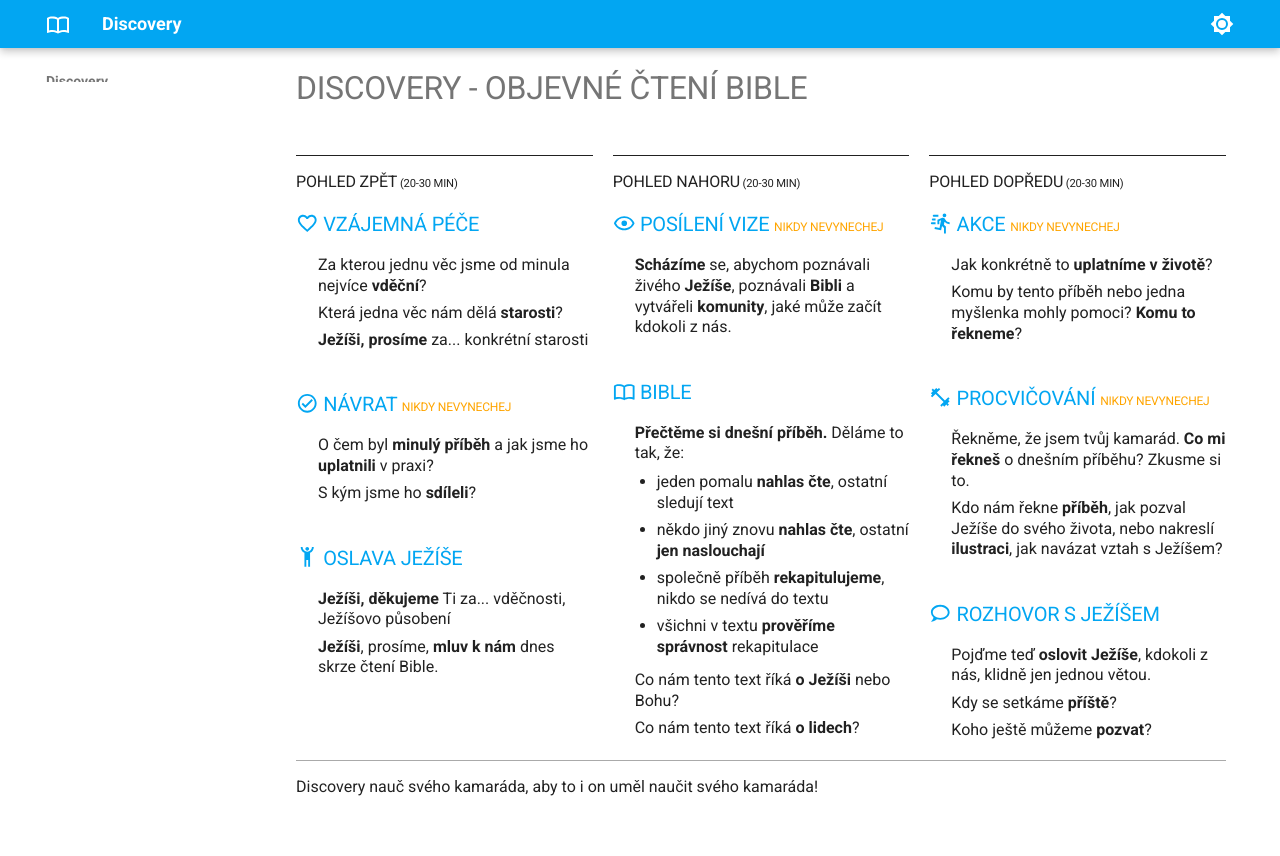
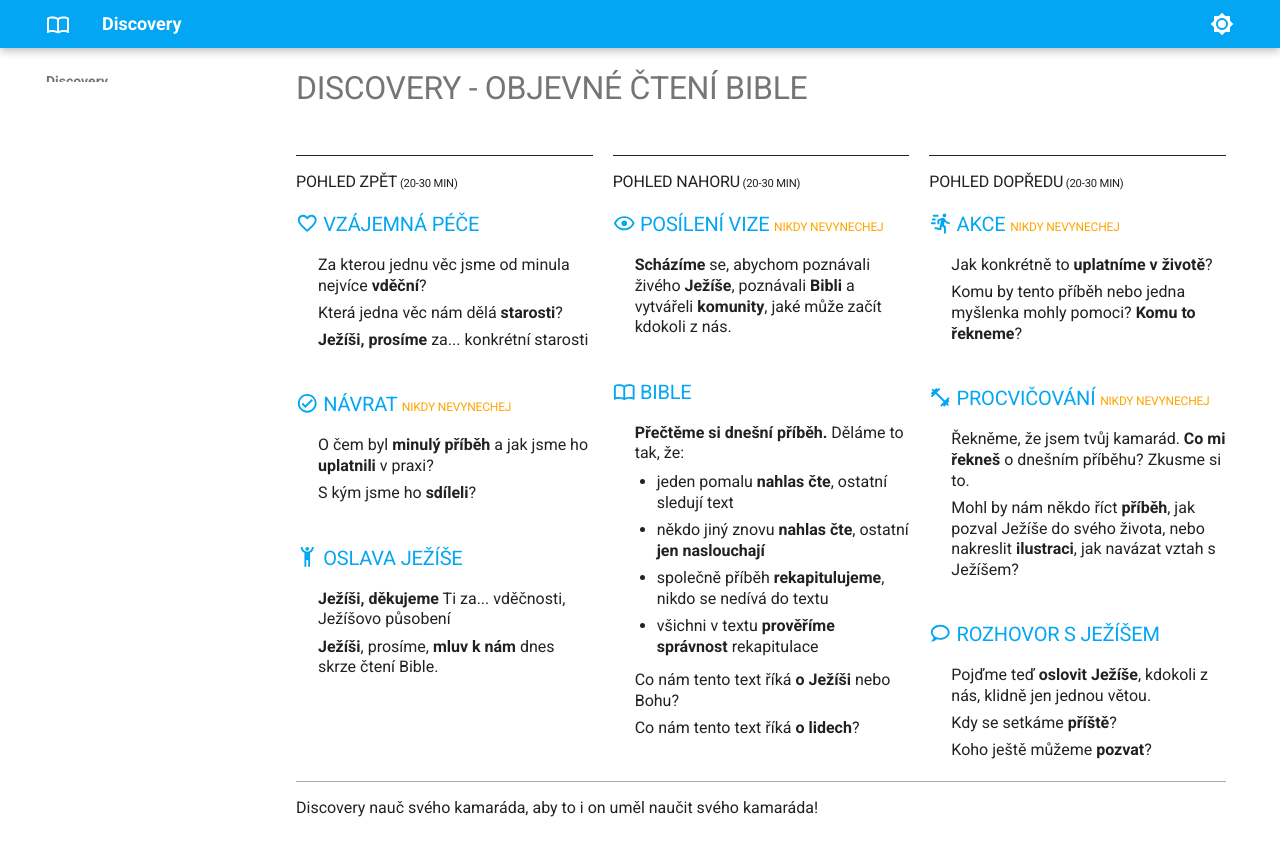
Before and after one commit to dvopalecky/discovery, an MkDocs documentation site: the page built from docs/index.md, in a window 1280 px wide. Shown: the top 856 px of the page. Built offline with MkDocs 1.6.1 and Material for MkDocs 9.7.7, drawn with Linux system fonts in a browser that asks for light colours; comment, search, counter and statistics services are not loaded.

Commit message:
update formulace o pribehu a ilustraci

```diff
--- a/docs/index.md
+++ b/docs/index.md
@@ -49,7 +49,7 @@
 
 ### :material-dumbbell: Procvičování <span class="nikdy-nevynechej"></span>
 - Řekněme, že jsem tvůj kamarád. **Co mi řekneš** o dnešním příběhu? Zkusme si to.
-- Kdo nám řekne **příběh**, jak pozval Ježíše do svého života, nebo nakreslí **ilustraci**, jak navázat vztah s Ježíšem?
+- Mohl by nám někdo říct **příběh**, jak pozval Ježíše do svého života, nebo nakreslit **ilustraci**, jak navázat vztah s Ježíšem?
 
 ### :material-chat-outline: Rozhovor s Ježíšem
 - Pojďme teď **oslovit Ježíše**, kdokoli z nás, klidně jen jednou větou.
```
